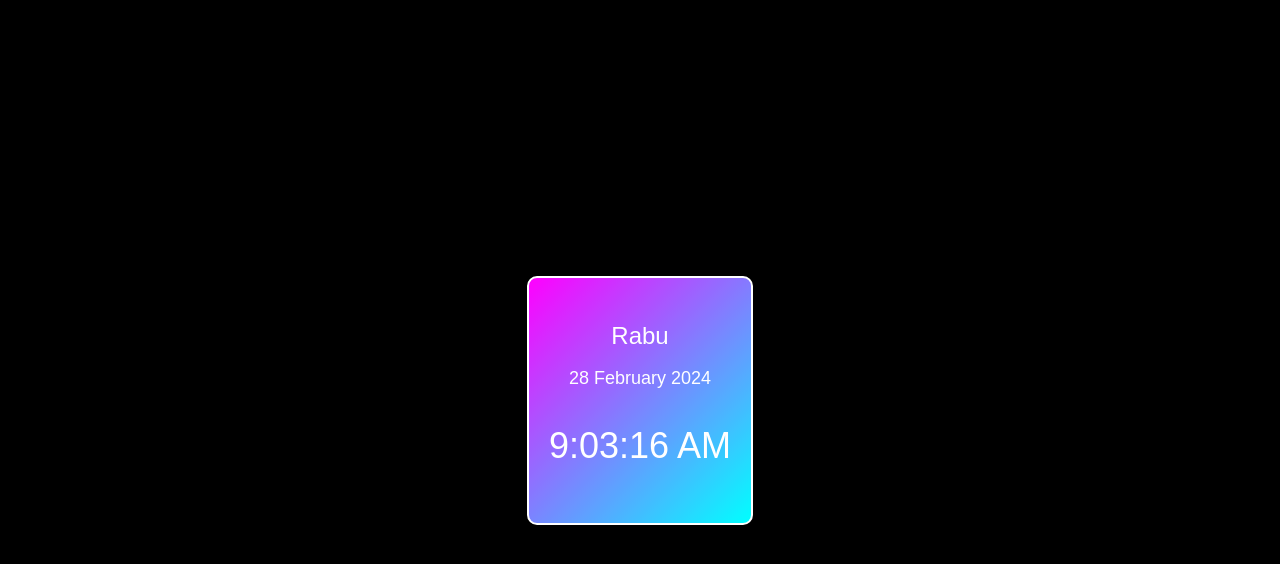
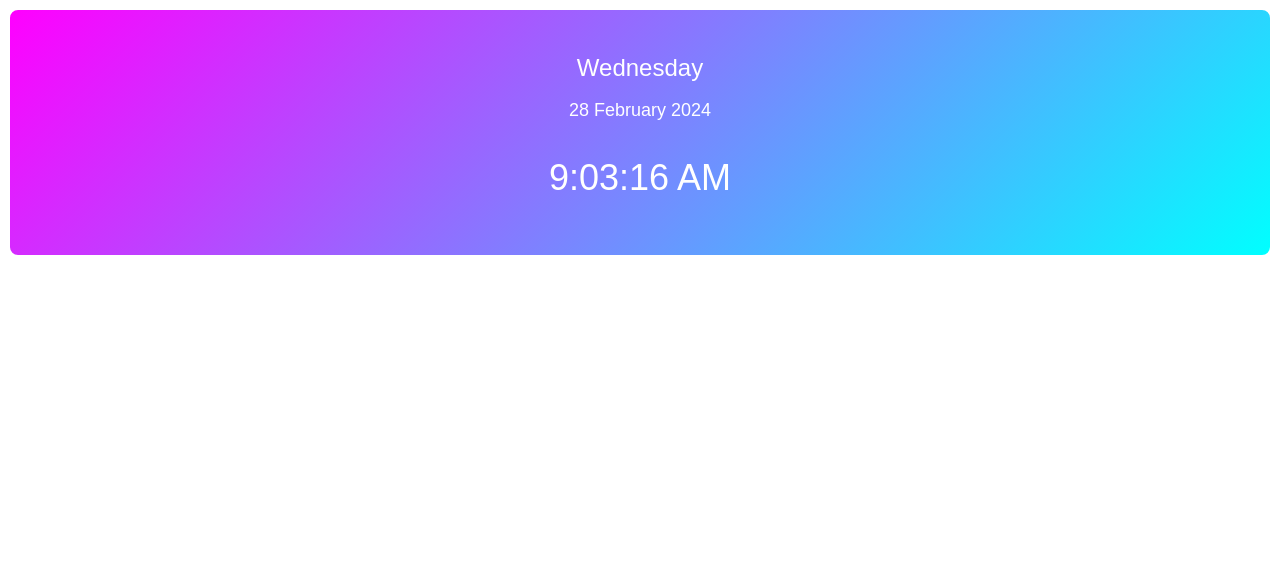
Before and after one commit to JWPE120/U58hgh, a plain HTML site: page day-&-time/index.html in a window 1280 px wide. Drawn offline with Linux system fonts and the light colour scheme.

Commit message:
Update index.html

```diff
--- a/day-&-time/index.html
+++ b/day-&-time/index.html
@@ -1,19 +1,10 @@
- <!DOCTYPE html>
+<!DOCTYPE html>
 <html lang="en">
 <head>
     <meta charset="UTF-8">
     <meta name="viewport" content="width=device-width, initial-scale=1.0">
     <title>Waktu, Hari, dan Tanggal</title>
     <style>
-        body {
-            background: black;
-            display: flex;
-            justify-content: center;
-            align-items: center;
-            height: 100vh;
-            margin: 0;
-        }
-
         .clock-container {
             background: linear-gradient(135deg, magenta, cyan);
             border: 2px solid white;
@@ -40,10 +31,10 @@
     <script>
         function updateClock() {
             const now = new Date();
-            const days = ["Minggu", "Senin", "Selasa", "Rabu", "Kamis", "Jumat", "Sabtu"];
-            const day = days[now.getDay()];
+            const locale = navigator.language; // Mendapatkan bahasa yang digunakan oleh perangkat pengguna
+            const day = now.toLocaleString(locale, { weekday: 'long' }); // Penulisan hari sesuai bahasa perangkat
             const date = now.getDate();
-            const month = now.toLocaleString("default", { month: "long" });
+            const month = now.toLocaleString(locale, { month: "long" });
             const year = now.getFullYear();
             const time = now.toLocaleTimeString();
 
```
